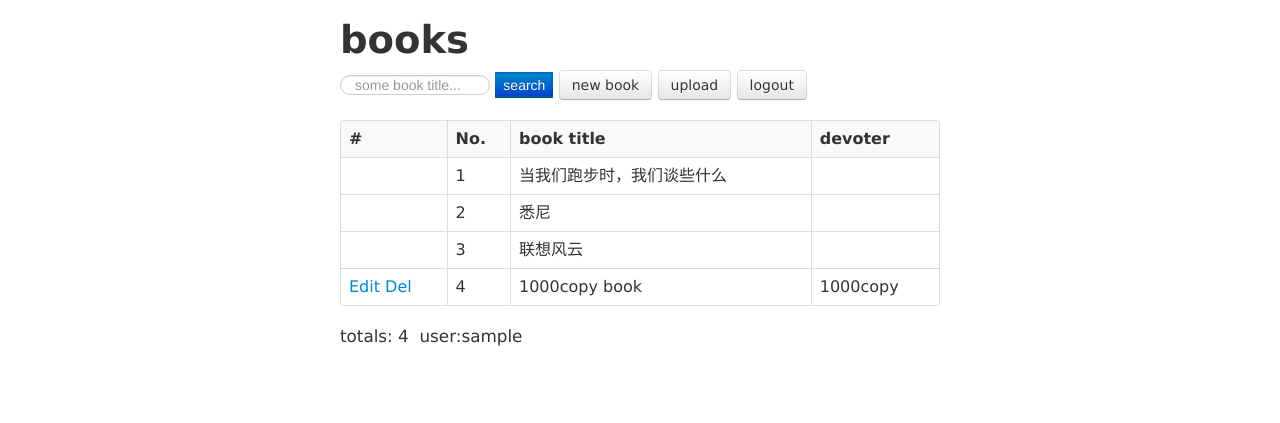
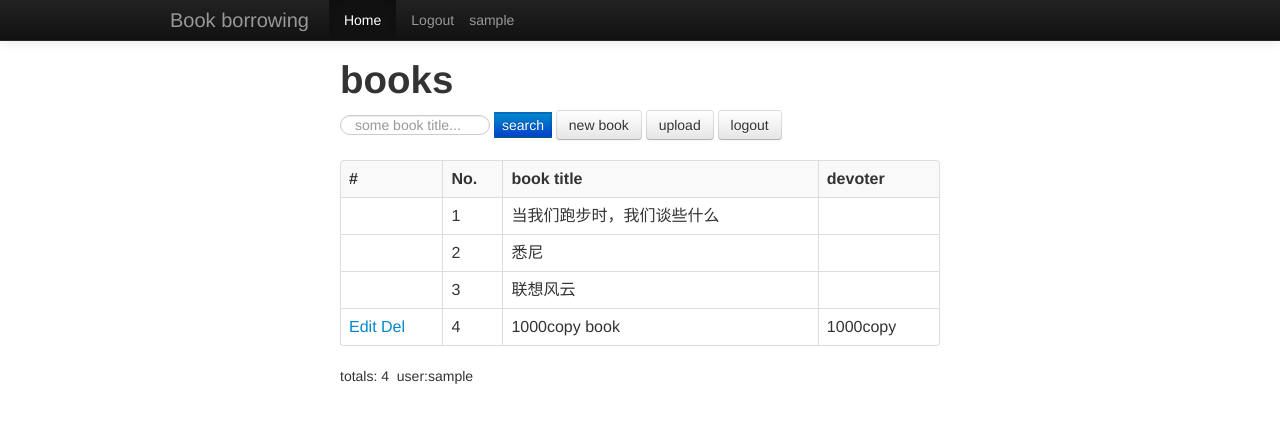
Before and after one commit to 1000copy/bbm.up2run.com, a PHP site: page /book_list.php?action=1 in a window 1280 px wide. Shown: the top 423 px of the page. Run offline with PHP 8.4, Linux system fonts and the light colour scheme; a user stored in the database is signed in; data comes from the database, SQL or seed files in the repository; data that the repository does not hold is empty.

Commit message:
add nav of bootstrap style

```diff
--- a/book_list.php
+++ b/book_list.php
@@ -1,4 +1,8 @@
 <? session_start()?>
+<?php
+	include "config.inc.php";
+	$action = htmlspecialchars($_GET['action'], ENT_QUOTES);
+?>
 <html >
 <head>
 	<title>books</title>
@@ -8,18 +12,34 @@
 	<style type="text/css">
 	#wrapper {
 		width: 600px;
-		margin: 20px auto 0;
+		margin: 60px auto 0;
+		padding-top: 200px；
 		font: 1.2em Verdana, Arial, sans-serif;
 	}
 	</style>
 </head>
 <body>
+<div class="navbar navbar-inverse navbar-fixed-top">
+  <div class="navbar-inner">
+    <div class="container">
+		<a class="brand" href="#">Book borrowing </a>
+		<ul class="nav">
+		<li class="active"><a href="/book_list.php">Home</a></li>
+		<? if (!is_login()){ ?>
+			<li><a href="/login.php" >Login</a></li>
+		<?}else{?>
+			<li><a href="/logout.php">Logout</a></li>
+			<p class="navbar-text pull-right">
+            	<a href="#" class="navbar-link"><? echo $_SESSION['user_name']?></a>
+        	</p>
+		<?}?>
+		</ul>
+
+    </div>
+  </div>
+</div>
 <div id="wrapper">
 
-<?php
-	include "config.inc.php";
-	$action = htmlspecialchars($_GET['action'], ENT_QUOTES);
-?>
 
 
 <h1>books </h1>
--- a/login.php
+++ b/login.php
@@ -7,15 +7,17 @@
 	if ($action=="login"){
 		$fullname = $_POST['users'];
 		$password = $_POST['password'];
-		$result = db_query ("select fullname ,password from user where fullname='${fullname}'");
+		$result = db_query ("select fullname ,password,id from user where fullname='${fullname}'");
 		if (!$result){
 			die (mysql_error());
 		}
 		if (db_row_count($result) >0 ){
 			$row = db_fetch_row($result);
 			if ($row[1] == md5($password)){
-				$_SESSION['user_id'] = $user_id ;
+				$_SESSION['user_id'] = $row[2];
 				$_SESSION['user_name'] = $row[0];
+				// echo $row[0];
+				// echo $user_id;
 				header("Location:/book_list.php");
 			}else{
 				die("user / password do not match");
```
Also changed, not shown: logout.php (+1 -7 lines), user_new_before.php (added), 1 other file.
